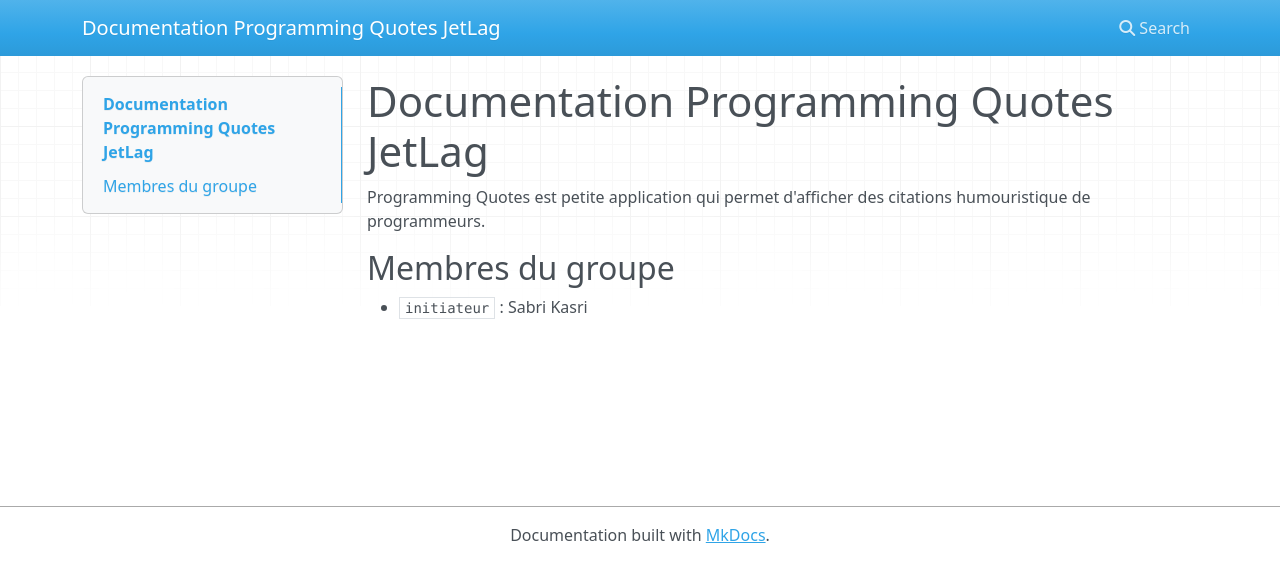
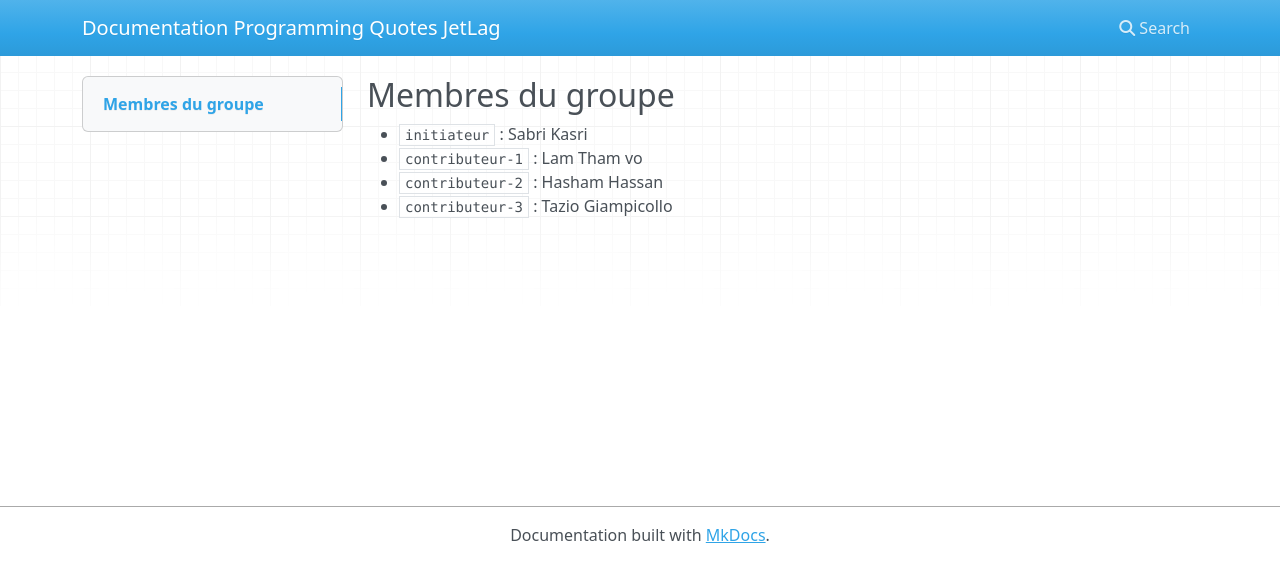
Before and after one commit to lamtm19/quotes-docs-jetlag, an MkDocs documentation site: the page built from docs/index.md, in a window 1280 px wide. Shown: the top 582 px of the page. Built offline with MkDocs 1.6.1, drawn with Linux system fonts in a browser that asks for light colours; nearby versions of some CDN libraries.

Commit message:
Complete index.md and README.md (Contributor 3)

```diff
--- a/docs/index.md
+++ b/docs/index.md
@@ -1,7 +1,6 @@
-# Documentation Programming Quotes JetLag
-
-Programming Quotes est petite application qui permet d'afficher des citations humouristique de programmeurs.
-
 ## Membres du groupe
 
 - `initiateur` : Sabri Kasri
+- `contributeur-1` : Lam Tham vo
+- `contributeur-2` : Hasham Hassan
+- `contributeur-3` : Tazio Giampicollo
```
Also changed, not shown: README.md (+11 -6 lines).
